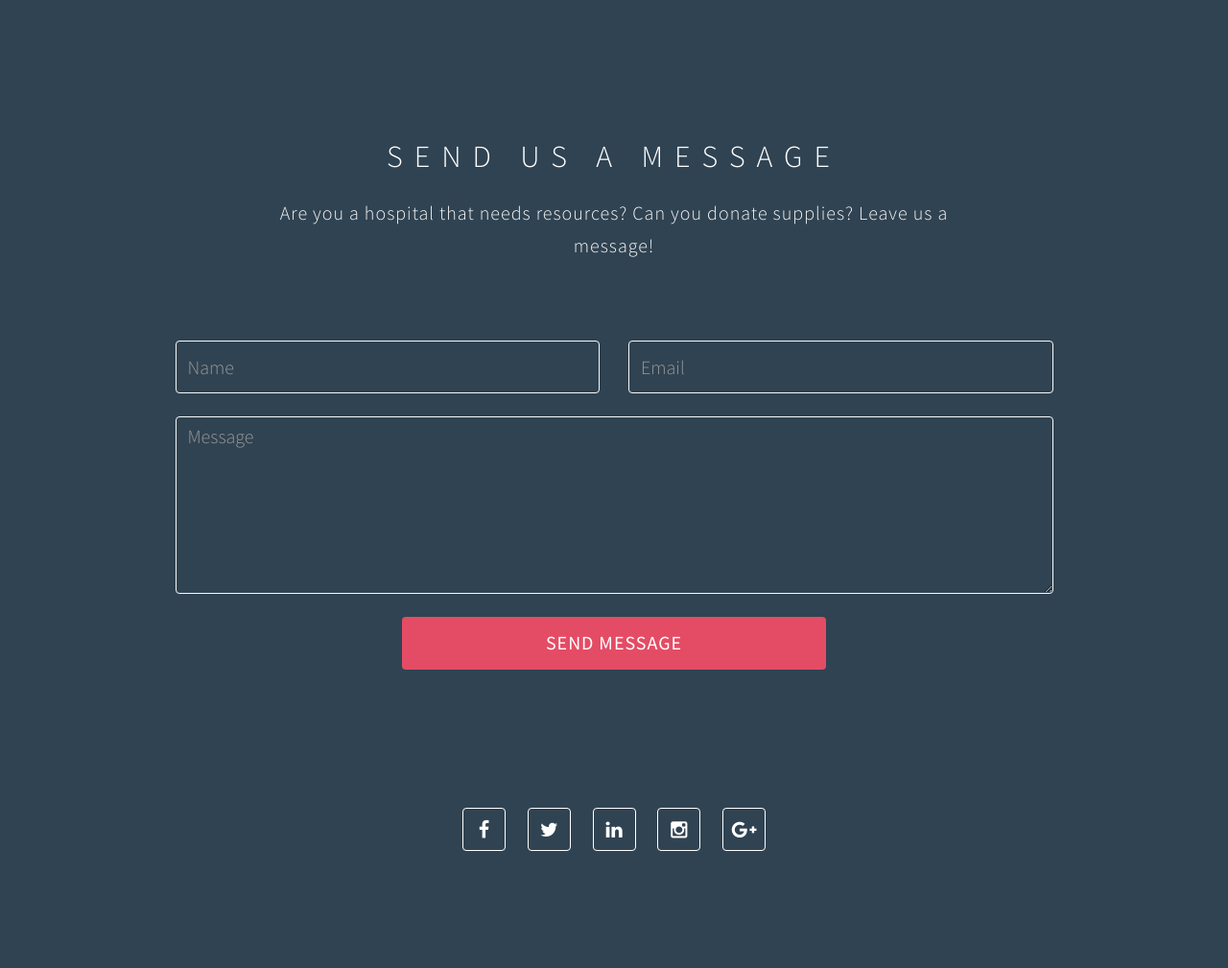
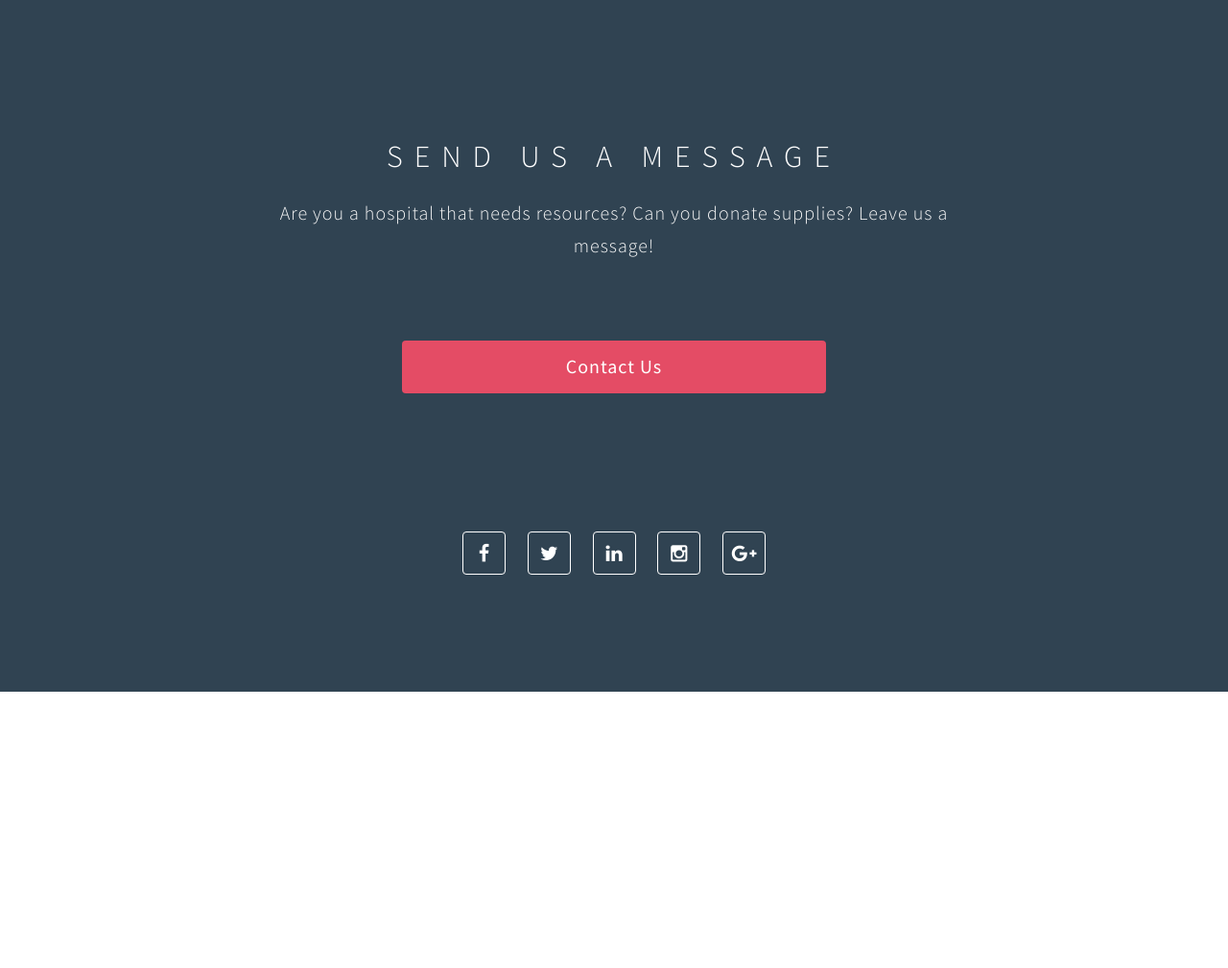
Before and after one commit to saisree27/fighting-corona-director, a Flask app: page / in a window 1280 px wide. Shown: the part 3568-4577 px from the top of the page at 96% size. After the commit the page ends 4289 px from the top, so only its background shows below. Run offline with Flask 2, Linux system fonts and the light colour scheme; some libraries are stand-ins or nearby versions.

Commit message:
Linked the contact button to the google form
Varun Chilukuri
3/23/20
1:40 PM

```diff
--- a/templates/index.html
+++ b/templates/index.html
@@ -275,11 +275,11 @@ http://tympanus.net/codrops/2013/06/18/caption-hover-effects/
 
        <div class="col-md-offset-1 col-md-10 col-sm-12">
 
-        <div class="col-lg-offset-1 col-lg-10 section-title wow fadeInUp" data-wow-delay="0.4s">
+        <div class="col-lg-offset-1 col-lg-10 section-title wow fadeInUp" data-wow-delay="0.3s">
           <h1>Send us a message</h1>
           <p>Are you a hospital that needs resources? Can you donate supplies? Leave us a message! </p>
         </div>
-
+        <!--
         <form action="#" method="post" class="wow fadeInUp" data-wow-delay="0.8s">
           <div class="col-md-6 col-sm-6">
             <input name="name" type="text" class="form-control" id="name" placeholder="Name">
@@ -290,10 +290,11 @@ http://tympanus.net/codrops/2013/06/18/caption-hover-effects/
           <div class="col-md-12 col-sm-12">
             <textarea name="message" rows="6" class="form-control" id="message" placeholder="Message"></textarea>
           </div>
+          -->
           <div class="col-md-offset-3 col-md-6 col-sm-offset-3 col-sm-6">
-            <input type="submit" class="form-control" value="SEND MESSAGE">
+            <form action = "https://forms.gle/6MGV7qYjkmvrfuT97" target="_blank"><input type="submit" class="form-control" value="Contact Us"></form>
           </div>
-        </form>
+         <!-- </form> -->
 
       </div>
 
```
